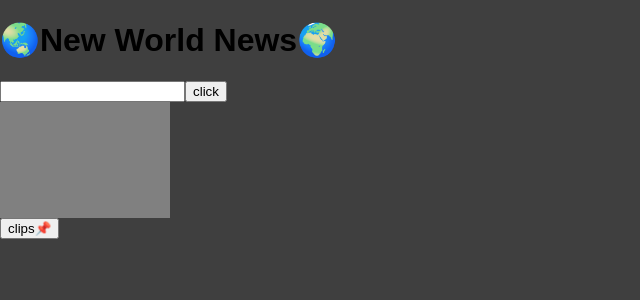
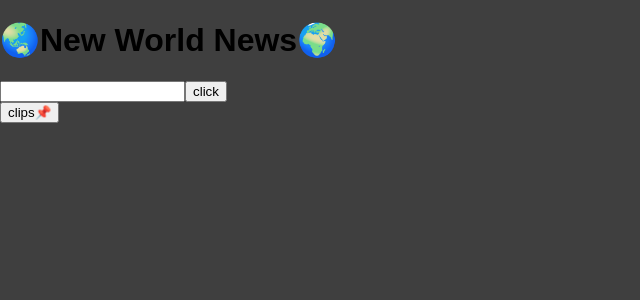
Before and after one commit to HarryA123/React-ToyProjects, a React (Create React App) app in the folder news/: page / in a window 1280 px wide. Shown: the top 300 px of the page, without its empty margins (0-640 px from the left). Built offline with nearby package versions, Linux system fonts and the light colour scheme.

Commit message:
feat: Add Clip icon feature (on & off)

```diff
--- a/news/src/components/Article.js
+++ b/news/src/components/Article.js
@@ -1,22 +1,26 @@
-import { useDispatch } from "react-redux";
+import { useSelector, useDispatch } from "react-redux";
 import { newsSlice } from "../store/store";
+import { ClipIcon } from "./style";
+
 
 const Article = ({ ele }) => {
   const dispatch = useDispatch();
-
+  const clips = useSelector(state => state.news.clips)
+  console.log(clips)
   return (
-    <div>
-      <span onClick={() => {
-        console.log('articles 중 이 뉴스 ', ele)
+    <>
+      <ClipIcon onClick={() => {
+        console.log('➡ articles 중 이 뉴스를 요청했습니다. ', ele)
         dispatch(newsSlice.actions.clip(ele))}}>
-        📌
-      </span>
+        {clips.includes(ele) ? '🔵' :'⚪' }
+        {/* {만약 clip 배열에 기사가 포함되어 있으면 🔵, 배열에 없으면 ⚪ } */}
+      </ClipIcon>
       <a href={ele.web_url}>{ele.headline.main}</a>
       <p>{ele.snippet}</p>
       <p>{ele.pub_date.slice(0, 10).replaceAll("-", ".")}</p>
       <br />
       <br />
-    </div>
+    </>
   );
 };
 
--- a/news/src/components/style.js
+++ b/news/src/components/style.js
@@ -1,7 +1,16 @@
 import styled from "styled-components";
 
-export const HistoryList = styled.div`
+export const HistoryBox = styled.div`
   width: 170px;
   height: 116px;
   background-color: gray;
 `
+export const HistoryList = styled.div`
+  text-overflow: ellipsis;
+  overflow: hidden;
+  white-space: nowrap;
+  padding: 0 0.4rem 0;
+`
+export const ClipIcon = styled.span`
+  cursor: pointer;
+`
```
